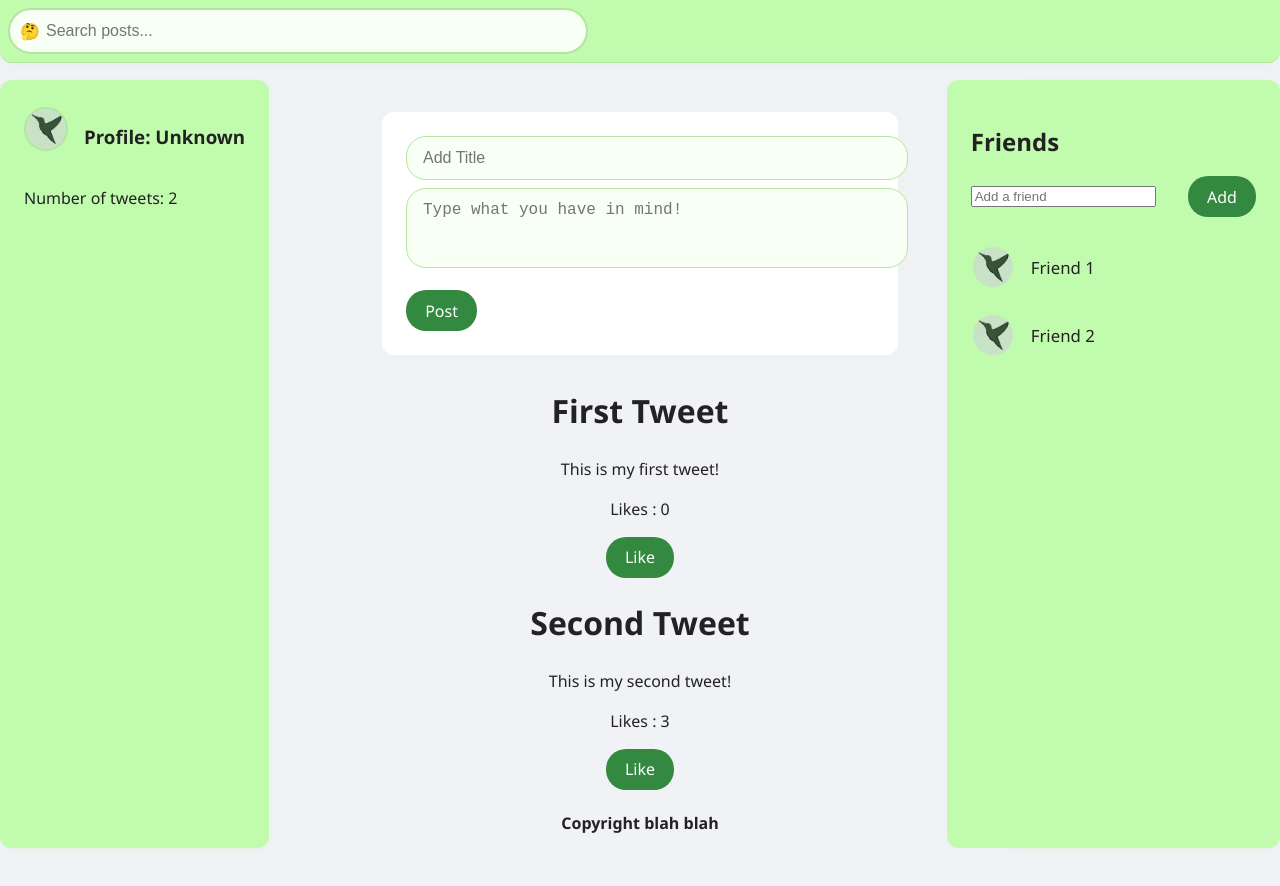
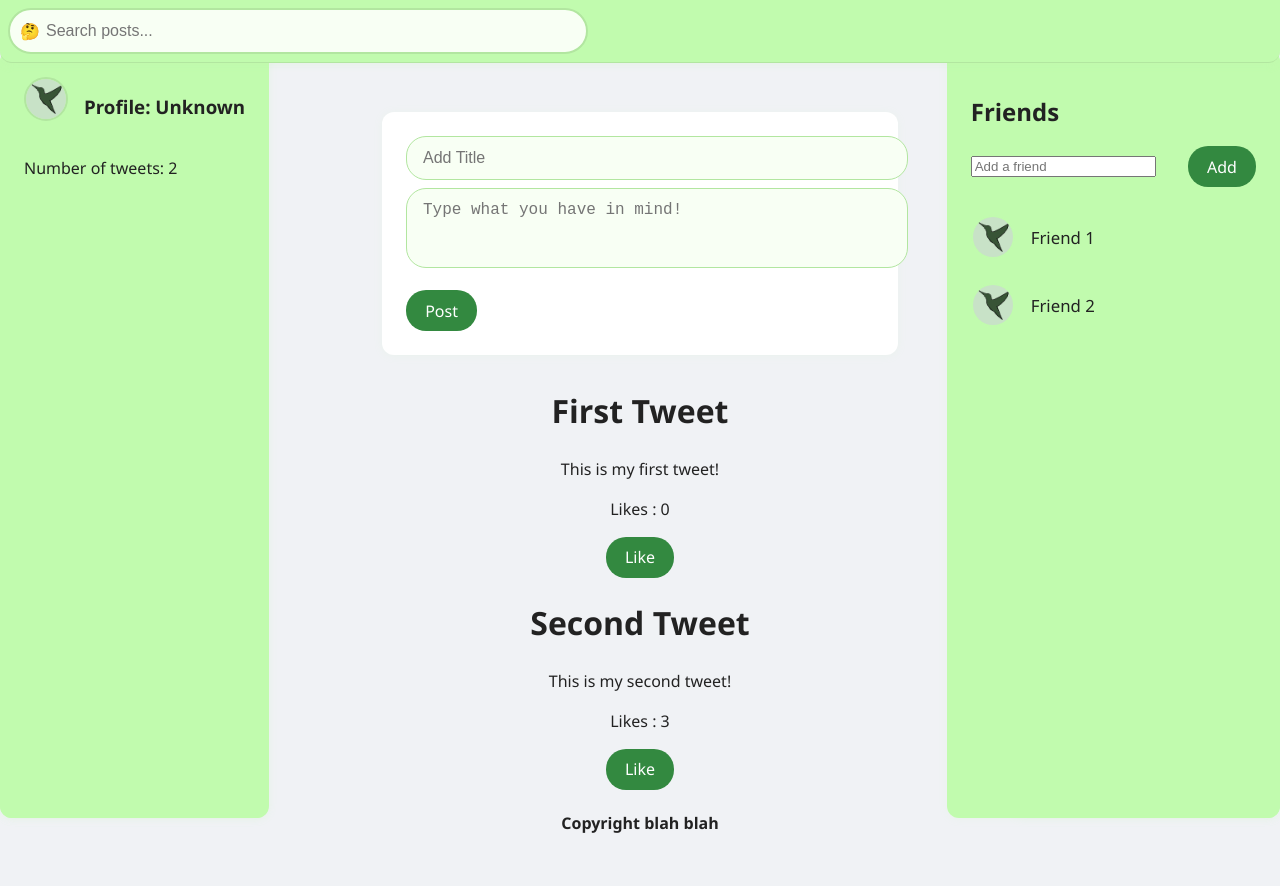
Before and after one commit to joseph670615519/Flink-Social-Media-Project, a React (Vite) app in the folder social-app--/: page / in a window 1280 px wide. Built offline with nearby package versions, Linux system fonts and the light colour scheme.

Commit message:
make the friend list and the account connect to the header

```diff
--- a/social-app--/src/App.css
+++ b/social-app--/src/App.css
@@ -61,7 +61,7 @@
   text-align: left;
   position: fixed;
   left: 0;
-  top: 80px;
+  top: 50px;
   height: calc(100vh - 80px);
   overflow-y: auto;
   padding: 1.5rem;
@@ -126,7 +126,7 @@
   text-align: left;
   position: fixed;
   right: 0;
-  top: 80px;
+  top: 50px;
   height: calc(100vh - 80px);
   overflow-y: auto;
 }
```
